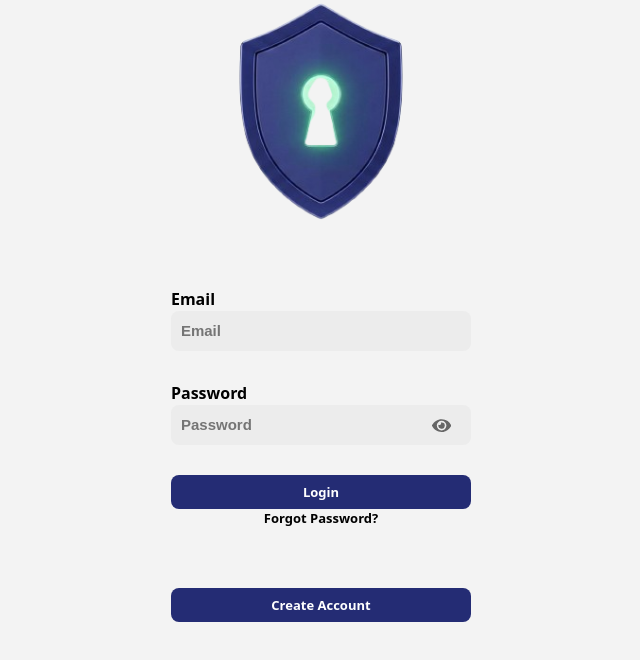
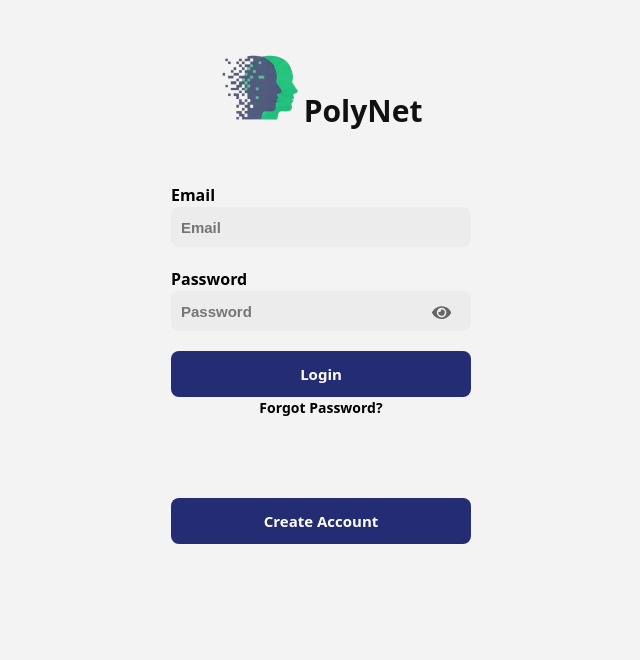
Before and after one commit to Sofiyat1/PolyNet, a React (Vite) app: page /login in a window 1280 px wide. Shown: the top 660 px of the page, without its empty margins (319-959 px from the left). Built offline with nearby package versions, Linux system fonts and the light colour scheme.

Commit message:
login design adjustment

```diff
--- a/src/pages/Login.css
+++ b/src/pages/Login.css
@@ -5,29 +5,37 @@
   border-radius: 8px;
   font-weight: 600;
 }
-.imgDiv {
-  width: 50%;
-  display: flex;
-  justify-content: center;
-}
-img {
-  width: 100%;
-}
 .loginGen {
   display: flex;
-  justify-content: center;
-  height: 70vh;
+  height: 100vh;
+  width: 100%;
+  gap: 50px;
   flex-direction: column;
   align-items: center;
 }
 
-.formDiv {
+.formGen {
   display: flex;
   flex-direction: column;
-  gap: 30px;
+  gap: 20px;
 }
+
+.imgDiv {
+  width: 100%;
+  text-align: center;
+  margin-top: 50px;
+}
+.imgLogo {
+  width: 80px;
+}
+.LogoText {
+  font-weight: bolder;
+  font-size: 30px;
+}
+
 label {
   color: black;
+  font-weight: bold;
 }
 
 .inputBackground {
@@ -45,18 +53,21 @@ label {
 
 .forgot {
   color: black;
-  font-size: 13px;
+  font-size: 14px;
   text-align: center;
 }
 
 button {
   background-color: #242c74;
   color: white;
+  font-size: 15px;
+  padding: 13px;
+  font-weight: bold;
   width: 100%;
 }
 
 .CreateAcc {
-  margin-top: 30px;
+  margin-top: 60px;
 }
 
 .input-wrap {
--- a/src/pages/Login.jsx
+++ b/src/pages/Login.jsx
@@ -1,5 +1,5 @@
 import "./Login.css";
-import loginImage from "../assets/login.png";
+import loginImage from "../assets/logo.png";
 
 import { FaEye, FaEyeSlash } from "react-icons/fa";
 import { useState } from "react";
@@ -11,10 +11,10 @@ const Login = () => {
   return (
     <div className="loginGen">
       <div className="imgDiv">
-        <img src={loginImage} alt="" />
+        <img src={loginImage} alt="" className="imgLogo" /> <span className="LogoText">PolyNet</span>
       </div>
-      <form action="" className="formDiv">
-        <div>
+      <form action="" className="formGen">
+        <div className="formDiv">
           <label htmlFor="">Email</label>
           <input type="email" placeholder="Email" className="inputBackground" />
         </div>
@@ -31,11 +31,11 @@ const Login = () => {
             </div>
           </div>
         </div>
-        <div className="btn">
+        <div className="btnLogin btn">
           <button className="LogInBtn">Login</button>
           <p className="forgot">Forgot Password?</p>
         </div>
-        <button className="CreateAcc">Create Account</button>
+        <button className="CreateAcc btn">Create Account</button>
       </form>
     </div>
   );
```
